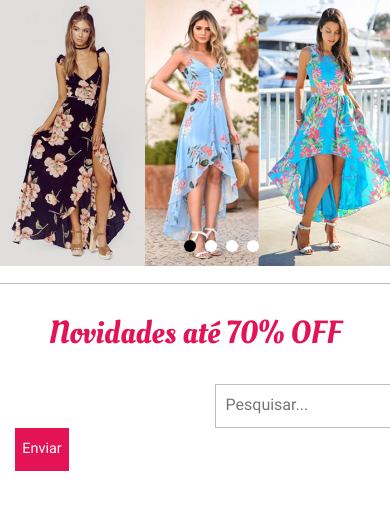
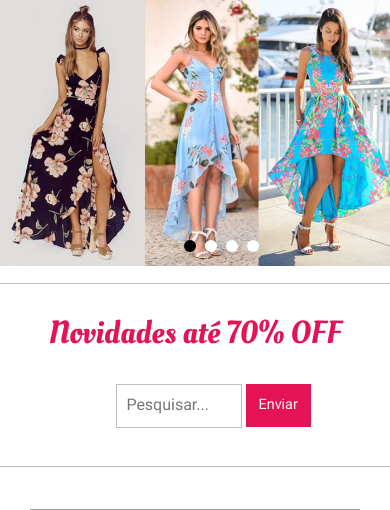
Before and after one commit to unixlira/loja, a PHP site: page / in a window 390 px wide. Shown: the part 249-759 px from the top of the page. Run offline with PHP 8.4, Linux system fonts and the light colour scheme; data that the repository does not hold is empty; grey boxes are pictures that could not be loaded.

Commit message:
Ajustes javascript e css para mobile

```diff
--- a/css/style.css
+++ b/css/style.css
@@ -29,6 +29,29 @@ body a{
 }
 h1,h2,h3,h4,h5,h6,label,p{
 	margin:0;
+}
+.pesquisa input[type="text"] {
+  width: 35%;
+  padding: 0.6em;
+  outline: none;
+  color: #BDBDBD;
+  font-size: 1em;
+  background: none;
+  border: 1px solid #BDBDBD;
+  margin-left: 28%;
+}
+.pesquisa input[type="submit"] {
+  font-size: 0.9em;
+  color: #fff;
+  background-color:#e31355;
+  border: none;
+  padding: 0.8em 0em;
+  width: 10%;
+  vertical-align: top;
+  outline: none;
+}
+.pesquisa input[type="submit"]:hover {
+  background-color:#82FA58;
 }
 /*----*/
 .header-top{
@@ -344,16 +367,18 @@ ul.callbacks_tabs.callbacks1_tabs {
 }
 /*--footer--*/
 .top-footer iframe{
-	width: 100%;
-	min-height:300px;
+  width: 100%;
+  height: 365px;
+  margin-top: 10px;
 	border: none;
 }
 
 .top-footer1 h2 {
   font-size: 2em;
   color: #e31355;
-    font-family: 'OleoScript-Regular';
-      margin: 0 0 0.5em;
+  font-family: 'OleoScript-Regular';
+  margin: 0 0 0.5em;
+
 }
 .top-footer1 input[type="text"] {
   width: 65%;
@@ -385,7 +410,7 @@ ul.callbacks_tabs.callbacks1_tabs {
   padding: 3em 0 ;
 }
 .top-footer1 {
-  margin: 6em 0 0;
+  margin: 6em 12 0;
 }
 .footer-bottom-cate h6{
 	font-size: 1.1em;
@@ -1093,6 +1118,9 @@ ul.nav.nav-pills {
 
 }
 @media(max-width:1024px){
+.pesquisa input[type="submit"] {
+  width: 18%;
+}
 .content-top h1 {
   font-size: 2.5em;
   margin: 0 0 0.3em;
@@ -1631,6 +1659,11 @@ h1.typo1 {
 }
 
 @media(max-width:320px){
+.pesquisa input[type="text"] {
+  width: 65%;
+  padding: 0.6em;
+  margin-left:25px;
+}
 .logo {
   width: 100%;
 }
--- a/header.php
+++ b/header.php
@@ -2,7 +2,6 @@
 require_once 'conexao/conexao.php';
 //Iniciar sessao
 session_start();
-
 ?>
 <!DOCTYPE html>
 <html>
@@ -15,27 +14,30 @@ session_start();
 		<meta name="msapplication-TileImage" content="/ms-icon-144x144.png">
 		<meta name="theme-color" content="#ffffff">
 		<link href="css/bootstrap.css" rel="stylesheet" type="text/css" media="all" />
-		<!-- jQuery (necessary for Bootstrap's JavaScript plugins) -->
 		<script src="js/jquery.min.js"></script>
-		<!-- Custom Theme files -->
-		<!--theme-style-->
+		<!-- Customização dos arquivos do tema -->
+		<!--Estilo CSS3-->
 		<link href="css/style.css" rel="stylesheet" type="text/css" media="all" />
-		<!--//theme-style-->
+		<!--END Estilo CSS3-->
 		<meta name="viewport" content="width=device-width, initial-scale=1">
 		<meta http-equiv="Content-Type" content="text/html; charset=utf-8" />
 		<meta name="keywords" content="Up Sites Now Responsive web template, Bootstrap Web Templates, Flat Web Templates, Andriod Compatible web template, Smartphone Compatible web template, free webdesigns for Nokia, Samsung, LG, SonyErricsson, Motorola web design , sites mooca, e-commerce mooca, loja virtual Mooca, Loja Roupas Up Style" />
-		<script type="application/x-javascript"> addEventListener("load", function() { setTimeout(hideURLbar, 0); }, false); function hideURLbar(){ window.scrollTo(0,1); } </script>
-		<!-- start menu -->
+		<!-- Menu Inicio -->
 		<link href="css/memenu.css" rel="stylesheet" type="text/css" media="all" />
 		<script type="text/javascript" src="js/memenu.js"></script>
-		<script>$(document).ready(function(){$(".memenu").memenu();});</script>
 		<script src="js/simpleCart.min.js"> </script>
-		<!-- slide -->
+		<!-- Slider -->
 		<script src="js/responsiveslides.min.js"></script>
-		<script src="js/functions.js"></script>
+		<script src="js/imagezoom.js" type="text/javascript"></script>
+		<!---pop-up-box---->
+		<link href="css/popuo-box.css" rel="stylesheet" type="text/css" media="all"/>
+		<script src="js/jquery.magnific-popup.js" type="text/javascript"></script>
+		<!---//pop-up-box---->
+		<!-- FlexSlider -->
+		<script defer src="js/jquery.flexslider.js"></script>
+		<link rel="stylesheet" href="css/flexslider.css" type="text/css" media="screen" />
+
 		<meta name="viewport" content="width=device-width, initial-scale=1">
-		<!-- <link rel="stylesheet" type="text/css" media="screen" href="main.css" />
-		<script src="main.js"></script> -->
 	</head>
 <body>
 <div class="header">
@@ -198,8 +200,3 @@ session_start();
 		</div>
 	</div>
 </div>
-	</body>
-<?php
-//Fechar conexão
-mysqli_close($conecta);
-?>
--- a/index.php
+++ b/index.php
@@ -62,10 +62,10 @@
 			<div class="container">
 				<div class="content-top" id="busca">
 					<h1>Novidades até 70% OFF</h1>
-					<div class="col-md- top-footer1">
-							<form action="index.php" method="get">
-								<input style="width:50%;margin-left:200px;" placeholder="Pesquisar..." type="text" name="produto">
-								<input style="width:15%;" type="submit"  value="Enviar" >
+					<div class="pesquisa">
+							<form action="index.php" method="get"  >
+								<input placeholder="Pesquisar..." type="text" name="produto">
+								<input type="submit"  value="Enviar" >
 							</form>
 							<br>
 					</div>
--- a/js/functions.js
+++ /dev/null
@@ -1,9 +0,0 @@
-
-$(function () {
-    $("#slider").responsiveSlides({
-        auto: true,
-        speed: 200,
-        namespace: "callbacks",
-        pager: true,
-    });
-});
```
Also changed, not shown: detalhe.php (+2 -84 lines), footer.php (+64 -2 lines). Lines whose indentation alone changed are shown as unchanged.
